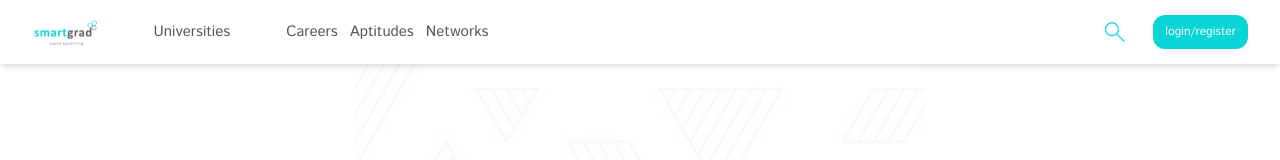
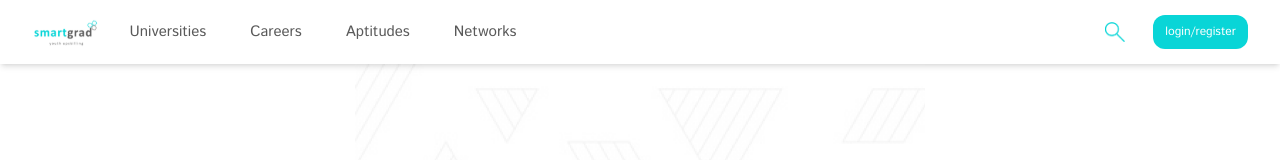
Before and after one commit to Rohan1279/smartgrad-frontend, a React (Vite) app: page / in a window 1280 px wide. Shown: the top 160 px of the page. Built offline with nearby package versions, Linux system fonts and the light colour scheme.

Commit message:
Update Navbar styling and spacing

```diff
--- a/src/Shared/Navbar/Navbar.jsx
+++ b/src/Shared/Navbar/Navbar.jsx
@@ -28,7 +28,7 @@ export default function Navbar() {
               />
             </div>
             {/* Navigation Links */}
-            <div className="hidden sm:flex justify-center items-center space-x-3 sm:ml-6 ">
+            <div className="hidden sm:flex justify-center items-center space-x-11 sm:ml-8 ">
               {/* <NavigationMenu>
                 <NavigationMenuList>
                   <NavigationMenuItem className="relative">
@@ -117,7 +117,7 @@ export default function Navbar() {
                 </NavigationMenuList>
               </NavigationMenu> */}
               <DropdownMenu>
-                <DropdownMenuTrigger className="font-normal focus:outline-none text-[15px] lg:mr-11 lg:ml-8">
+                <DropdownMenuTrigger className="font-normal focus:outline-none text-[15px] ">
                   Universities
                 </DropdownMenuTrigger>
                 <DropdownMenuContent>
@@ -130,8 +130,8 @@ export default function Navbar() {
                   </DropdownMenuItem>
                 </DropdownMenuContent>
               </DropdownMenu>
-              <DropdownMenu>
-                <DropdownMenuTrigger className="font-normal focus:outline-none text-[15px] lg:mr-11">
+              <DropdownMenu className="">
+                <DropdownMenuTrigger className="font-normal focus:outline-none text-[15px] ">
                   Careers
                 </DropdownMenuTrigger>
                 <DropdownMenuContent>
@@ -144,7 +144,7 @@ export default function Navbar() {
                 </DropdownMenuContent>
               </DropdownMenu>
               <DropdownMenu>
-                <DropdownMenuTrigger className="font-normal focus:outline-none text-[15px] lg:mr-11">
+                <DropdownMenuTrigger className="font-normal focus:outline-none text-[15px]">
                   Aptitudes
                 </DropdownMenuTrigger>
                 <DropdownMenuContent>
```
